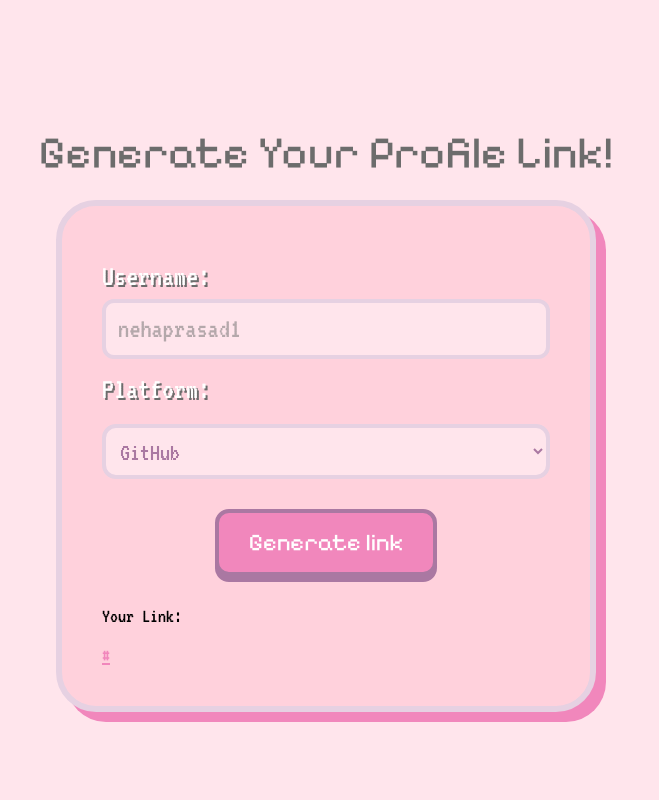
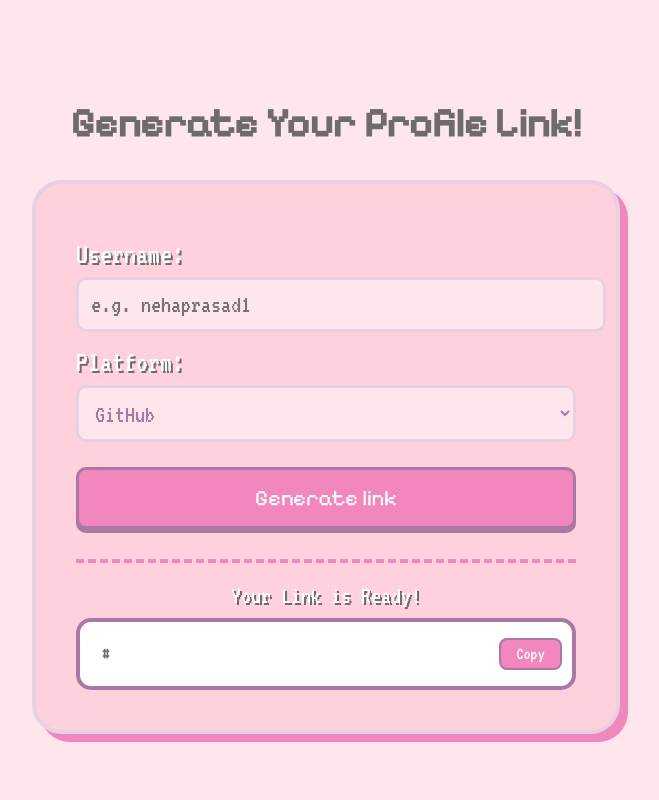
Before and after one commit to nehaprasad1/link_generator, a FastAPI app: template templates/index.html in a window 1280 px wide. Shown: the whole page, without its empty margins (314-973 px from the left). Run offline with FastAPI, Linux system fonts and the light colour scheme; the template is opened without the code that fills it: most values are stand-ins (such as "Sample title", 1, 10 or a date in 2020).

Commit message:
Enhance link generation functionality and improve UI
- Added Instagram and YouTube options to the platform selection.
- Updated link generation logic to strip whitespace from usernames.
- Improved styling for form elements and result display.
- Added copy functionality for generated links.
- Created a .dockerignore file to exclude unnecessary files from Docker builds.

```diff
--- a/main.py
+++ b/main.py
@@ -16,7 +16,9 @@ templates = Jinja2Templates(directory="templates")
 PLATFORM_URLS = {
     "github": "https://github.com/",
     "leetcode": "https://leetcode.com/u/",
-    "linkedin": "https://www.linkedin.com/in/"
+    "linkedin": "https://www.linkedin.com/in/",
+    "instagram": "https://www.instagram.com/",
+    "youtube": "https://www.youtube.com/@"
 }
 
 @app.get("/", response_class=HTMLResponse)
@@ -27,9 +29,10 @@ async def read_home(request: Request, username: Optional[str] = None, platform:
     if username and platform:
         base_url = PLATFORM_URLS.get(platform.lower())
         if base_url:
-            generated_link = f"{base_url}{username}"
+            # We strip whitespace just in case of typos
+            generated_link = f"{base_url}{username.strip()}"
 
-    # Use the modern Keyword Argument syntax
+    # Modern Keyword Argument syntax to avoid "unhashable dict" error
     return templates.TemplateResponse(
         request=request,
         name="index.html",
--- a/static/style.css
+++ b/static/style.css
@@ -1,15 +1,10 @@
-/* General Reset */
-* {
-    box-sizing: border-box;
-}
-
 body {
     display: flex;
     justify-content: center;
     align-items: center;
     min-height: 100vh;
     margin: 0;
-    background-color: #ffe5ec; /* Soft pink background */
+    background-color: #ffe5ec;
     font-family: 'VT323', monospace;
 }
 
@@ -18,90 +13,106 @@ body {
     flex-direction: column;
     align-items: center;
     width: 100%;
-    max-width: 600px;
 }
 
 h2 {
+    font-family: 'Pixelify Sans', cursive;
+    font-size: 40px;
+    color: #6c6c6c;
     text-align: center;
-    font-family: 'Pixelify Sans', cursive;
-    font-weight: 500;
-    font-size: 45px;
-    color: #6c6c6c;
-    margin-bottom: 20px;
 }
 
 .formbox {
     background-color: #ffd1dc;
     padding: 40px;
-    border-radius: 40px;
+    border-radius: 30px;
+    border: 4px solid #e6d1e2;
+    box-shadow: 8px 8px 0px #f187bc;
+    max-width: 500px;
     width: 90%;
-    border: 6px solid #e6d1e2;
-    box-shadow: 10px 10px 0px #f187bc; /* Retro block shadow */
 }
 
 label {
     display: block;
     font-size: 30px;
-    color: #ffffff;
+    color: white;
     text-shadow: 2px 2px #6c6c6c;
     margin-top: 15px;
 }
 
-input[type="text"], select {
+input, select {
     width: 100%;
     padding: 12px;
     font-family: 'VT323';
+    font-size: 25px;
+    border: 3px solid #e6d1e2;
+    border-radius: 10px;
+    margin-top: 8px;
+    background: #ffe5ec;
     color: #aa78a2;
-    font-size: 28px;
-    background-color: #ffe5ec;
-    border: 4px solid #e6d1e2;
-    border-radius: 12px;
-    margin-top: 8px;
     outline: none;
 }
 
-input::placeholder {
-    color: #6c6c6c;
-    opacity: 0.5;
-}
-
-button {
+#main-gen-btn {
     background-color: #f187bc;
     color: white;
     font-family: 'Pixelify Sans', cursive;
-    font-size: 24px;
-    padding: 15px 30px;
-    border: 4px solid #aa78a2;
-    border-radius: 14px;
+    font-size: 22px;
+    padding: 15px;
+    border: 3px solid #aa78a2;
+    border-radius: 10px;
     cursor: pointer;
-    margin: 30px auto 0 auto;
-    display: block;
-    transition: transform 0.1s, box-shadow 0.1s;
-    box-shadow: 0px 6px 0px #aa78a2;
+    margin-top: 25px;
+    width: 100%;
+    box-shadow: 0px 4px 0px #aa78a2;
 }
 
-button:active {
-    transform: translateY(4px);
+#main-gen-btn:active {
+    transform: translateY(2px);
     box-shadow: 0px 2px 0px #aa78a2;
 }
 
-/* Result Section */
-.result-box {
-    margin-top: 25px;
-    padding: 15px;
-    background: white;
-    border-radius: 10px;
-    border: 3px dashed #f187bc;
+.result-container {
+    margin-top: 30px;
+    padding-top: 20px;
+    border-top: 4px dashed #f187bc;
     text-align: center;
 }
 
-.result-box a {
-    color: #f187bc;
-    font-size: 24px;
-    text-decoration: none;
-    word-break: break-all;
+.link-box {
+    display: flex;
+    background: white;
+    padding: 10px;
+    border-radius: 15px;
+    border: 4px solid #aa78a2;
+    gap: 10px;
+    align-items: center;
+    margin-top: 10px;
 }
 
-.result-box a:hover {
-    text-decoration: underline;
+#linkInput {
+    flex-grow: 1;
+    border: none;
+    background: transparent;
+    font-size: 20px;
+    color: #6c6c6c;
+    margin: 0;
 }
+
+#copyBtn {
+    background-color: #f187bc;
+    color: white;
+    border: 2px solid #aa78a2;
+    border-radius: 8px;
+    padding: 5px 15px;
+    font-family: 'VT323';
+    font-size: 18px;
+    cursor: pointer;
+}
+.result-container p {
+    font-size: 25px;
+    color: white; /* This changes the text to white */
+    text-shadow: 2px 2px #6c6c6c; /* Keep the shadow to make it pop against the pink box */
+    margin: 0 0 10px 0;    /* Removes top margin, adds a tiny bit to bottom */
+    padding: 0;
+}
--- a/templates/index.html
+++ b/templates/index.html
@@ -9,26 +9,47 @@
     <div class="form-cont">
         <h2>Generate Your Profile Link!</h2>
         <div class="formbox">
-            <form method="GET" action="/">
+            <form method="GET">
                 <label for="username">Username:</label>
-                <input type="text" id="username" name="username" placeholder="nehaprasad1" required>
+                <input type="text" id="username" name="username" placeholder="e.g. nehaprasad1" required>
 
                 <label for="platform">Platform:</label>
-                <!-- Changed to a select dropdown for better UX -->
-                <select id="platform" name="platform" style="display: block; width: 100%; margin: 20px 0; padding: 10px; font-family: 'VT323'; font-size: 25px; border-radius: 14px; border: 4px solid #e6d1e2;">
+                <select id="platform" name="platform">
                     <option value="github">GitHub</option>
                     <option value="leetcode">LeetCode</option>
                     <option value="linkedin">LinkedIn</option>
+                    <option value="instagram">Instagram</option>
+                    <option value="youtube">YouTube</option>
                 </select>
 
-                <button type="submit">Generate link</button>
+                <button type="submit" id="main-gen-btn">Generate link</button>
             </form>
 
             {% if generated_link %}
-            <div style="margin-top: 30px; font-size: 20px;">
-                <p>Your Link:</p>
-                <a href="{{ generated_link }}" target="_blank" style="color: #f187bc; word-break: break-all;">{{ generated_link }}</a>
+            <div class="result-container">
+                <p>Your Link is Ready!</p>
+                <div class="link-box">
+                    <input type="text" value="{{ generated_link }}" id="linkInput" readonly>
+                    <button onclick="copyLink()" id="copyBtn">Copy</button>
+                </div>
             </div>
+
+            <script>
+            function copyLink() {
+                var copyText = document.getElementById("linkInput");
+                copyText.select();
+                copyText.setSelectionRange(0, 99999);
+                navigator.clipboard.writeText(copyText.value);
+
+                var btn = document.getElementById("copyBtn");
+                btn.innerHTML = "Copied!";
+                btn.style.backgroundColor = "#98fb98";
+                setTimeout(() => {
+                    btn.innerHTML = "Copy";
+                    btn.style.backgroundColor = "#f187bc";
+                }, 2000);
+            }
+            </script>
             {% endif %}
         </div>
     </div>
```
Also changed, not shown: 2 other files.
